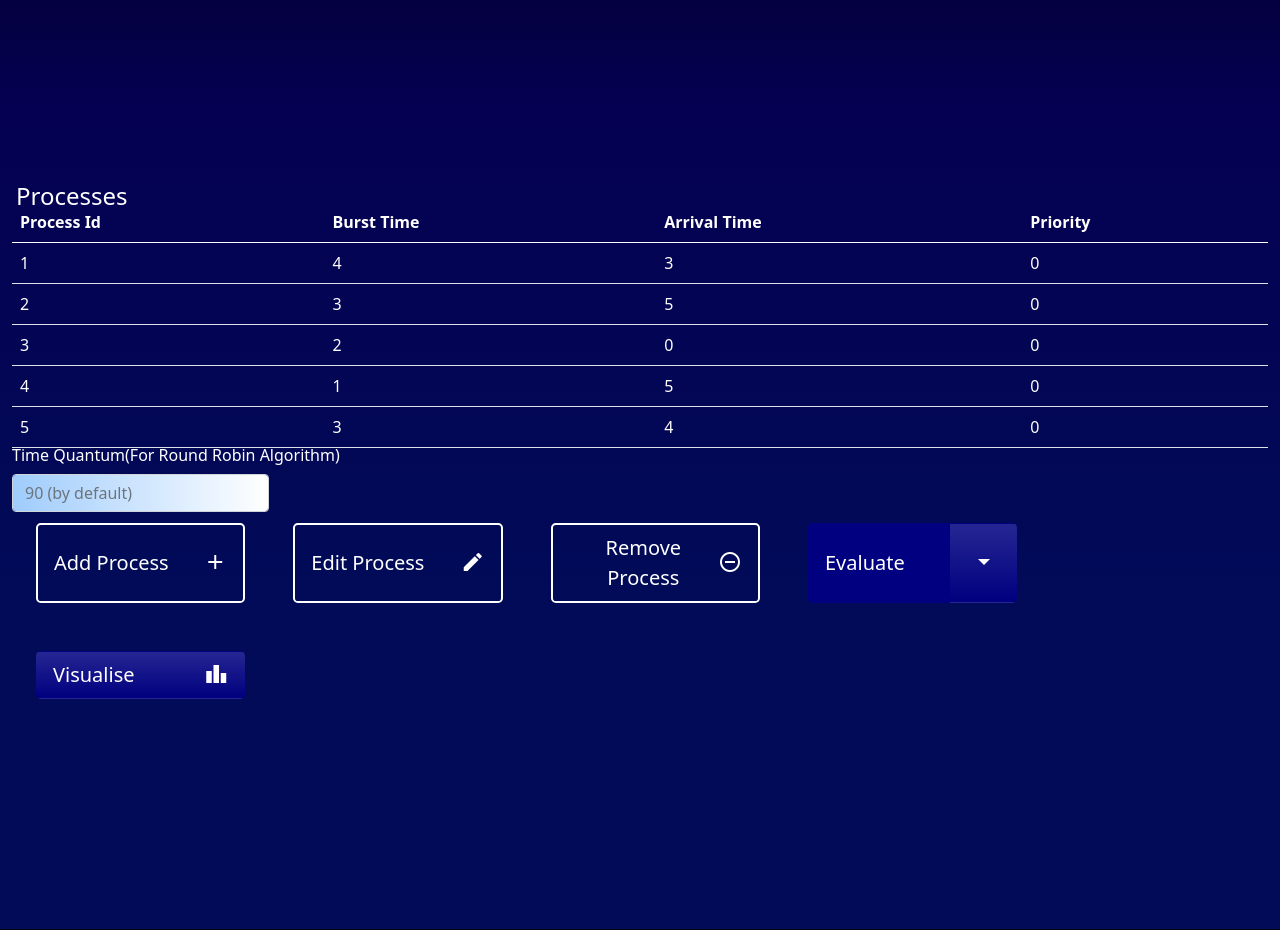
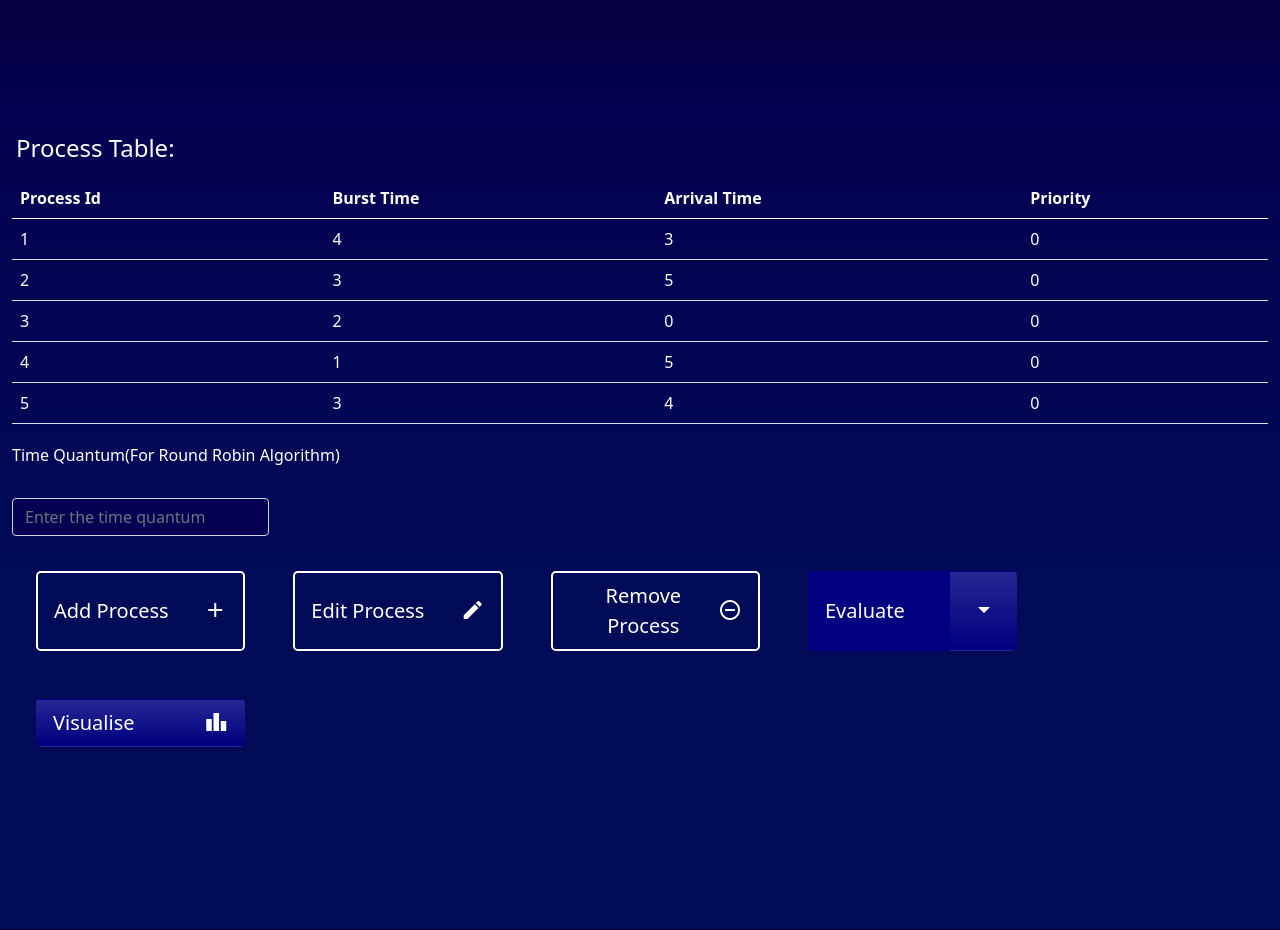
Before and after one commit to Pavithraa77/CPU-Scheduling-Algorithms-Visualization, a plain HTML site: page index.html in a window 1280 px wide. Shown: the part 920-1850 px from the top of the page. Drawn offline with nearby package versions, Linux system fonts and the light colour scheme; a script that the page names is missing.

Commit message:
Last Commit

```diff
--- a/css/style.css
+++ b/css/style.css
@@ -37,8 +37,8 @@ body {
 #time_quanta {
   background-image: linear-gradient(
     to left,
-    rgb(255, 255, 255),
-    rgb(159, 204, 252)
+    rgb(5, 0, 81) 55.7%,
+    rgb(5, 0, 81) 55.7%
   );
 }
 .process-table {
--- a/index.html
+++ b/index.html
@@ -63,15 +63,18 @@
     <div class="col-sm-12"style="color: white;">
       <div class="card border-0"style="color: white;">
         <div class="card-block"style="color: white;">
-          <h4 class="card-title m-0 p-1 bg-linear"style="color: white;">Processes</h4>
+          <h4 class="card-title m-0 p-1 bg-linear"style="color: white;">Process Table:</h4>
+          <br>
           <div class="flex-center m-t-40"style="color: white;">
             <table class="table m-0 p-3 bg-linear" id="table"style="color: white;">
             </table>
-            <div id="show_time_quanta"style="color: white;">
+            <div id="show_time_quanta"style="color:navy;">
+              <br>
               <h4 class="col-form-label" for="time_quanta"style="color: white;">Time Quantum(For Round Robin Algorithm)</h4>
-              <input class="form-control" id="time_quanta" type="number" placeholder="90 (by default)" min="2"style="color: white;">
+              <br>
+              <input class="form-control" id="time_quanta" type="number" placeholder="Enter the time quantum" min="2" style="color: white;" />            </div>
+              <br>
             </div>
-          </div>
           <div class="btn-toolbar bg-linear" role="toolbar"style="color: white;">
             <button
               class="btn bg-navy  text-white btn-lg d-flex align-items-center justify-content-between my-4 mx-4 col-md-2"
```
